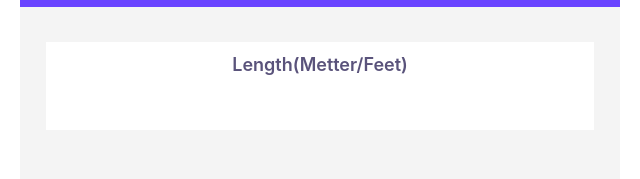
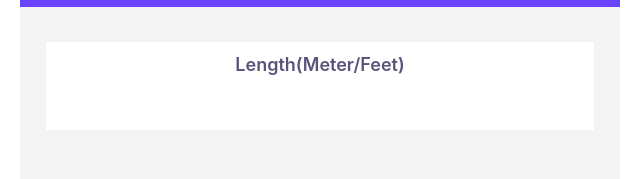
Before and after one commit to tle877/Simple-Unit-Conversion, a website built with Vite: page index.html in a window 1280 px wide. Shown: the part 231-410 px from the top of the page, 12-652 px from the left. Built offline with nearby package versions, Linux system fonts and the light colour scheme.

Commit message:
Update typo

```diff
--- a/index.html
+++ b/index.html
@@ -16,7 +16,7 @@
             <div id="info-container">
 
                 <div id="length-container" class="info">
-                    <h2>Length(Metter/Feet)</h2>
+                    <h2>Length(Meter/Feet)</h2>
                     <p id="length-result"></p>
 
                 </div>
--- a/index.js
+++ b/index.js
@@ -1,9 +1,3 @@
-/*
-1 meter = 3.281 feet
-1 liter = 0.264 gallon
-1 kilogram = 2.204 pound
-*/
-
 
 let lengthResult = document.getElementById("length-result")
 let volumeResult = document.getElementById("volume-result")
```
